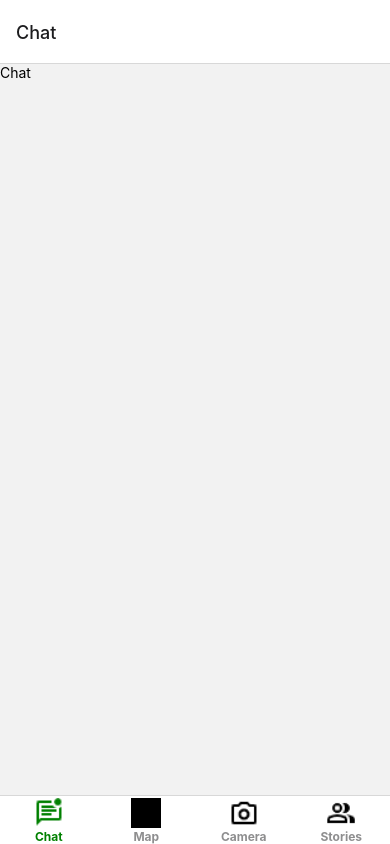
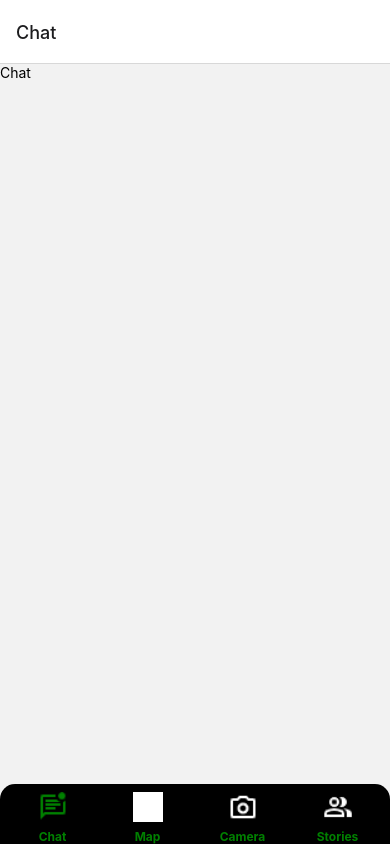
Before and after one commit to mksmanish/SnapChat, a React Native app: screen / in a window 390 px wide. Built offline with nearby package versions, Linux system fonts and the light colour scheme; grey boxes are pictures that could not be loaded.

Commit message:
tabbar modification

```diff
--- a/src/Navigation/TabRoutes.js
+++ b/src/Navigation/TabRoutes.js
@@ -26,17 +26,21 @@ const TabRoutes = () => {
             initialRouteName={navigationStrings.CHAT}
             screenOptions={{
                 tabBarShowLabel: true,
-                tabBarStyle: [
-                  {
-                    display: "flex",
-                  },
-                  null,
-                ],
-                tabBarActiveTintColor:"green",
                 tabBarLabelStyle:{
                      fontSize: 12,
-                     fontWeight:"bold"
-                }
+                     fontWeight:"bold",
+                     color:"green"
+                },
+                tabBarStyle: {
+                    height: 60,
+                    paddingHorizontal: 5,
+                    paddingTop: 0,
+                    backgroundColor: 'black',
+                    borderTopWidth: 0,
+                    borderTopRightRadius:15,
+                    borderTopLeftRadius:15
+                },
+
               }}
         >
              <BottomTab.Screen
@@ -44,7 +48,7 @@ const TabRoutes = () => {
                 component={Chat}
                 options={{
                     tabBarIcon: ({ focused }) => {
-                        return <Image style={{tintColor: focused? colors.green: colors.black,width: 30, height: 30}} source={chat} />
+                        return <Image style={{tintColor: focused? colors.green: colors.white,width: 30, height: 30}} source={chat} />
                     }
                 }}
             />
@@ -53,7 +57,7 @@ const TabRoutes = () => {
                 component={Map}
                 options={{
                     tabBarIcon: ({ focused }) => {
-                        return <Image style={{tintColor: focused? colors.green: colors.black,width: 30, height: 30}} source={map} />
+                        return <Image style={{tintColor: focused? colors.green: colors.white,width: 30, height: 30}} source={map} />
                     }
                 }}
             />
@@ -63,7 +67,7 @@ const TabRoutes = () => {
                 component={Camera}
                 options={{
                     tabBarIcon: ({ focused }) => {
-                        return <Image style={{tintColor: focused? colors.green: colors.black,width: 30, height: 30}} source={camera} />
+                        return <Image style={{tintColor: focused? colors.green: colors.white,width: 30, height: 30}} source={camera} />
                     }
                 }}
             />
@@ -72,7 +76,7 @@ const TabRoutes = () => {
                 component={Stories}
                 options={{
                     tabBarIcon: ({ focused }) => {
-                        return <Image style={{tintColor: focused? colors.green: colors.black, width: 30, height: 30}} source={group} />
+                        return <Image style={{tintColor: focused? colors.green: colors.white, width: 30, height: 30}} source={group} />
                     }
                 }}
             />
```
